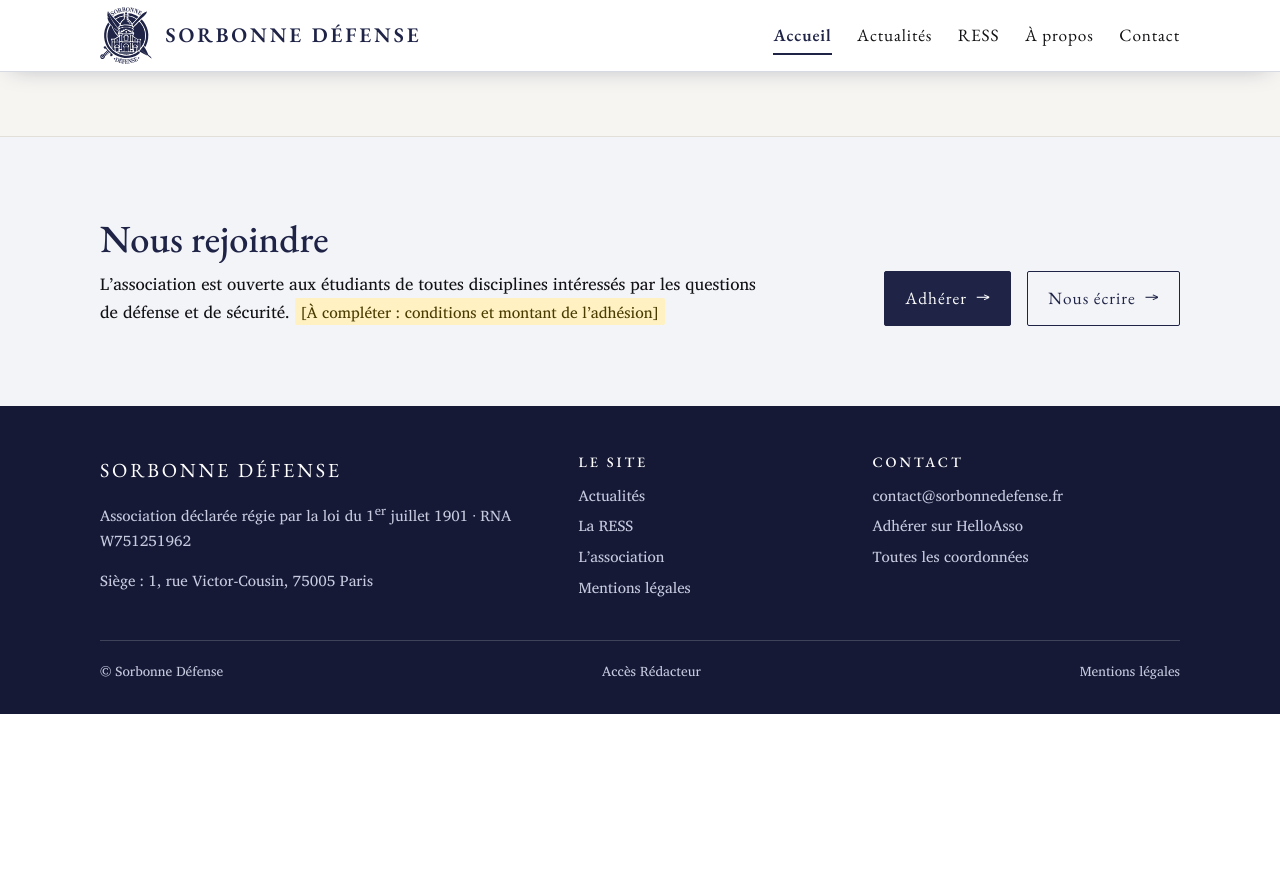
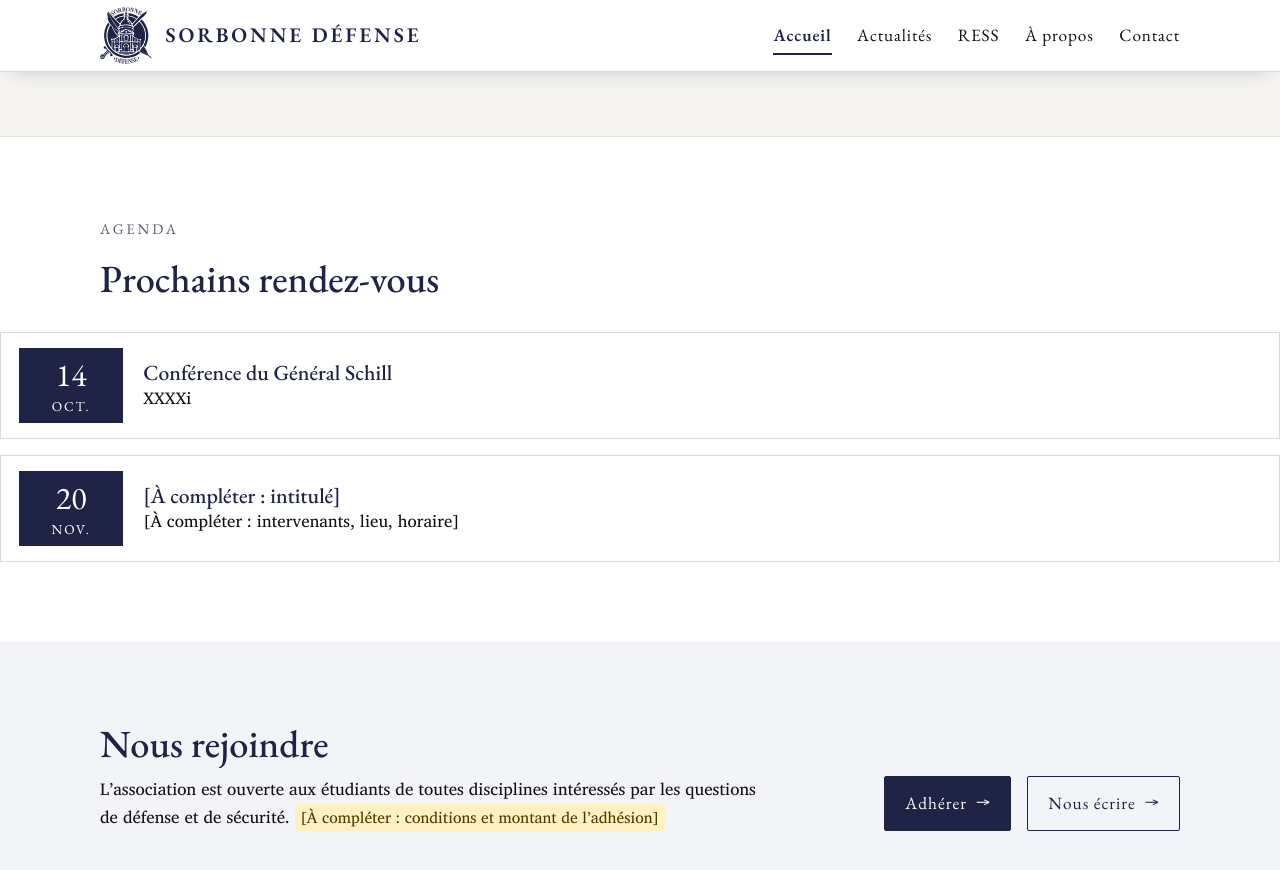
Before and after one commit to bourneriaslouis/SODEF42009, a Jekyll site: the page built from index.html, in a window 1280 px wide and 900 px high, scrolled down 2406 px. Shown: the top 870 px of the window. Built offline with Jekyll 4.4.1, drawn with Linux system fonts in a browser that asks for light colours; before the commit the page ends 3161 px from its top, so only the background shows below that.

Commit message:
Refactor agenda section to improve structure

```diff
--- a/index.html
+++ b/index.html
@@ -95,11 +95,19 @@
   </div>
 </section>
 
-<section class="section" id="agenda"{% if evenements.size == 0 %} hidden{% endif %}>
+<section class="section">
   <div class="enveloppe pile--large">
     <div class="pile revele">
       <p class="surtitre">Agenda</p>
       <h2>Prochains rendez-vous</h2>
+    </div>
+    <ol class="agenda">
+      {%- assign agenda_data = site.data.agenda -%}
+{%- if agenda_data and agenda_data.evenements -%}
+{%- assign evenements = agenda_data.evenements | sort: "date" -%}
+{%- else -%}
+{%- assign evenements = "" | split: "," -%}
+{%- endif -%}
     </div>
     <ol class="agenda" data-agenda data-agenda-max="4">
     {%- assign mois_court = "janv.,févr.,mars,avril,mai,juin,juill.,août,sept.,oct.,nov.,déc." | split: "," %}
```
